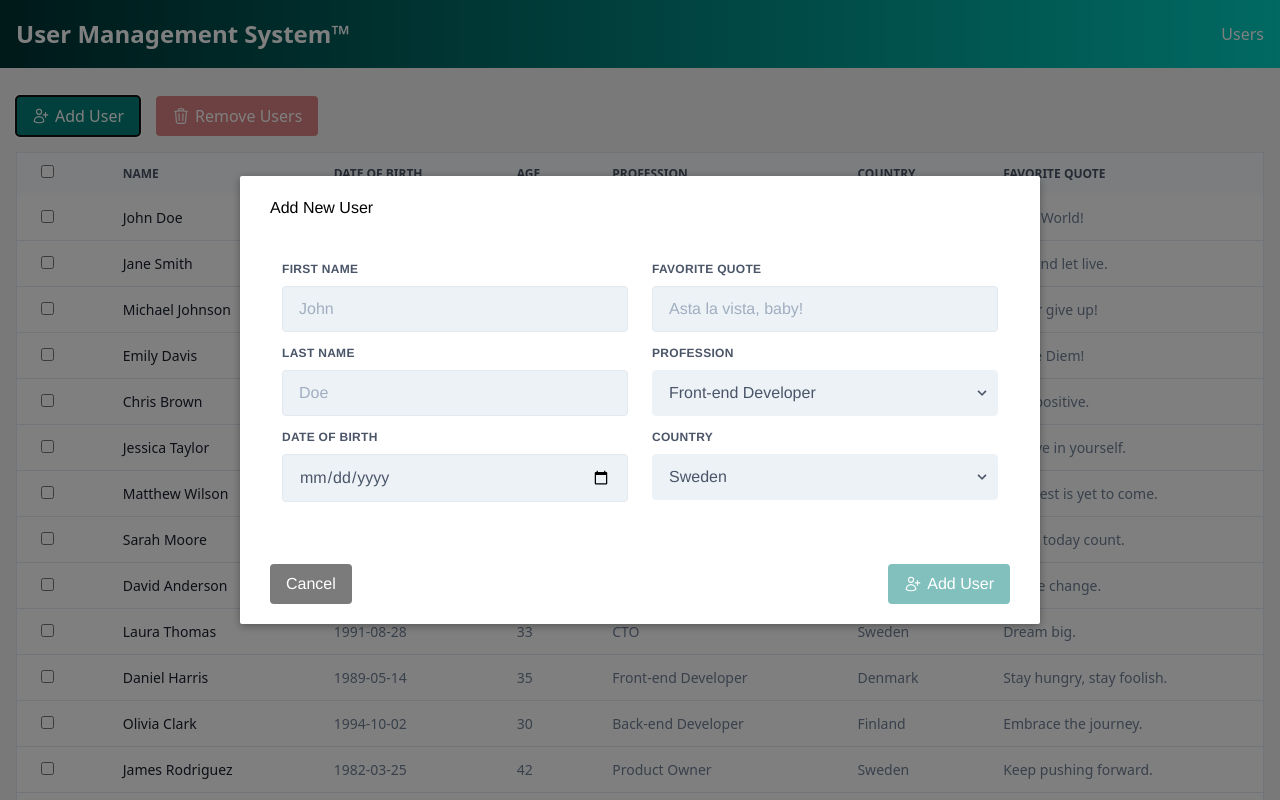
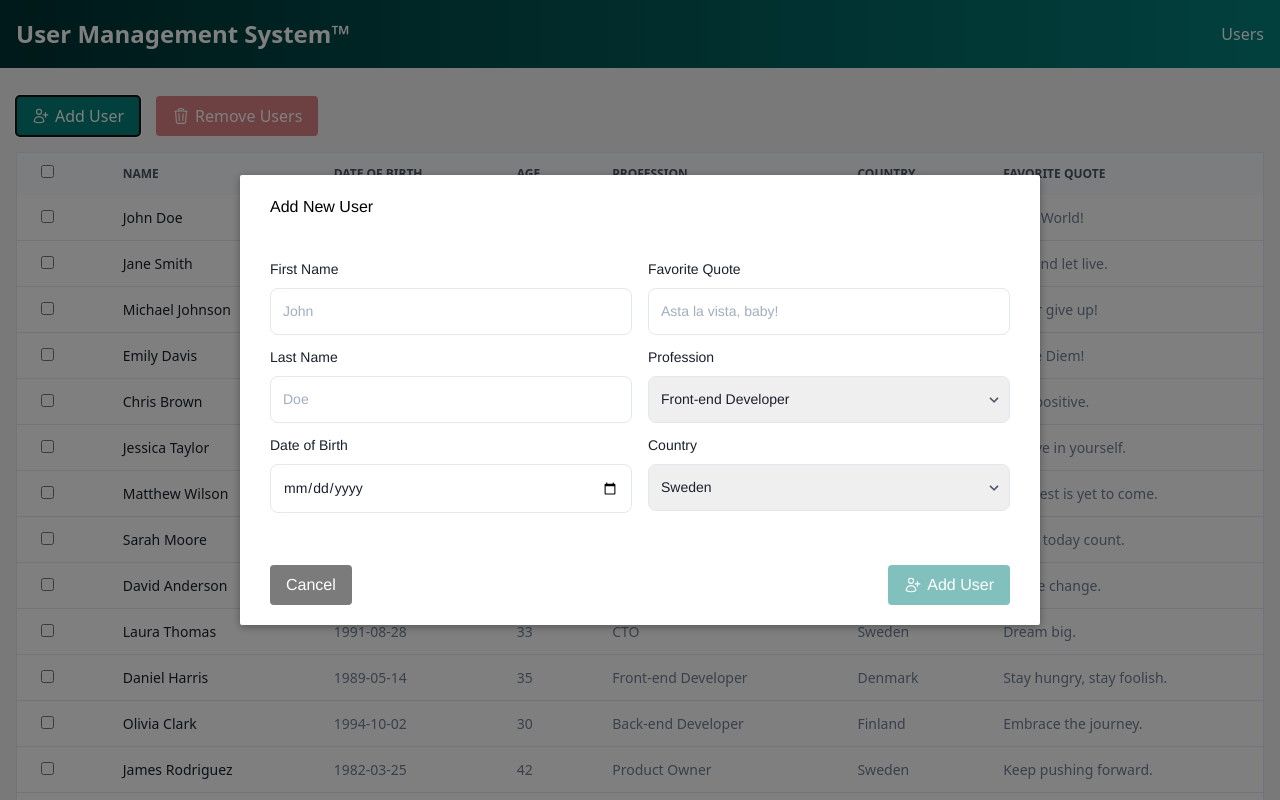
Before and after one commit to viktorgullmark/ums, a Vue app: page / in a window 1280 px wide. Both pictures are taken after a click on the button "Add User". Shown: the top 800 px of the page. Built offline with nearby package versions, Linux system fonts and the light colour scheme.

Commit message:
Rework visuals

```diff
--- a/src/components/AddUserModal.vue
+++ b/src/components/AddUserModal.vue
@@ -6,76 +6,56 @@
           <div class="modal-header">Add New User</div>
           <div class="modal-body">
             <form class="mx-auto my-10">
-              <div class="grid grid-cols-1 md:grid-cols-2">
+              <div class="grid grid-cols-1 gap-4 md:grid-cols-2">
                 <div>
-                  <div class="w-full px-3 mb-6 md:mb-0">
-                    <label
-                      class="block uppercase tracking-wide text-gray-700 text-xs font-bold mb-2"
-                      for="grid-first-name"
-                      v-text="'First Name'"
-                    />
-                    <input
-                      class="appearance-none block w-full bg-gray-200 text-gray-700 border rounded py-3 px-4 mb-3 leading-tight focus:outline-none focus:bg-white"
+                  <div class="w-full mb-3">
+                    <input-component
+                      label="First Name"
                       id="grid-first-name"
-                      type="text"
                       placeholder="John"
                       v-model="user.firstName"
                     />
                   </div>
-                  <div class="w-full px-3 mb-6 md:mb-0">
-                    <label
-                      class="block uppercase tracking-wide text-gray-700 text-xs font-bold mb-2"
-                      for="grid-last-name"
-                      v-text="'Last Name'"
-                    />
-                    <input
-                      class="appearance-none block w-full bg-gray-200 text-gray-700 border rounded py-3 px-4 mb-3 leading-tight focus:outline-none focus:bg-white"
+                  <div class="w-full mb-3">
+                    <input-component
+                      label="Last Name"
                       id="grid-last-name"
-                      type="text"
                       placeholder="Doe"
                       v-model="user.lastName"
                     />
                   </div>
-                  <div class="w-full px-3 mb-6 md:mb-0">
-                    <label
-                      class="block uppercase tracking-wide text-gray-700 text-xs font-bold mb-2"
-                      for="grid-date"
-                      v-text="'Date of Birth'"
-                    />
-                    <input
-                      class="appearance-none block w-full bg-gray-200 text-gray-700 border rounded py-3 px-4 mb-3 leading-tight focus:outline-none focus:bg-white"
+                  <div class="w-full mb-3">
+                    <input-component
+                      label="Date of Birth"
                       id="grid-date"
                       type="date"
+                      placeholder="Date of Birth"
                       v-model="user.birthDate"
                     />
                   </div>
                 </div>
                 <div>
-                  <div class="w-full px-3 mb-6 md:mb-0">
-                    <label
-                      class="block uppercase tracking-wide text-gray-700 text-xs font-bold mb-2"
-                      for="grid-quote"
-                      v-text="'Favorite Quote'"
-                    />
-                    <input
-                      class="appearance-none block w-full bg-gray-200 text-gray-700 border rounded py-3 px-4 mb-3 leading-tight focus:outline-none focus:bg-white"
+                  <div class="w-full mb-3">
+                    <input-component
+                      label="Favorite Quote"
                       id="grid-quote"
-                      type="text"
                       placeholder="Asta la vista, baby!"
                       v-model="user.quote"
                     />
                   </div>
 
-                  <div class="w-full px-3 mb-6 md:mb-0">
+                  <div class="w-full mb-3">
                     <drop-down
+                      id="profession"
                       label="Profession"
                       :options="professions"
                       :changeSelect="selectProfession"
                     />
                   </div>
 
-                  <div class="w-full px-3 mb-6">
+                  <div class="w-full mb-3">
                     <drop-down
+                      id="country"
                       label="Country"
                       :options="countries"
                       :changeSelect="selectCountry"
@@ -110,6 +90,7 @@
 <script>
 import { mapState, mapActions, mapMutations } from "vuex";
 import DropDown from "./DropDown";
+import InputComponent from "./Input";
 import ButtonComponent from "./Button";
 
 export default {
@@ -127,6 +108,7 @@ export default {
   components: {
     DropDown,
     ButtonComponent,
+    InputComponent,
   },
   computed: {
     valid: function () {
@@ -165,7 +147,7 @@ export default {
 <style scoped>
 .modal-mask {
   position: fixed;
-  z-index: 9998;
+  z-index: 2000;
   top: 0;
   left: 0;
   width: 100%;
--- a/src/components/DropDown.vue
+++ b/src/components/DropDown.vue
@@ -1,13 +1,14 @@
 <template>
   <div>
     <label
-      class="block uppercase tracking-wide text-gray-700 text-xs font-bold mb-2"
+      :for="id"
+      class="block mb-2 text-sm font-medium text-gray-900 dark:text-white"
       v-text="label"
     />
     <div class="relative">
       <select
-        id="grid-state"
-        class="block appearance-none w-full bg-gray-200 border border-gray-200 text-gray-700 py-3 px-4 mb-3 pr-8 rounded leading-tight focus:outline-none focus:bg-white focus:border-gray-500"
+        :id="id"
+        class="bg-gray-50 appearance-none border border-gray-300 text-gray-900 text-sm rounded-lg focus:ring-blue-500 focus:border-blue-500 block w-full p-3"
         @change="changeSelect($event.target.value)"
       >
         <option :value="options[0].value" v-text="options[0].text" />
@@ -34,6 +35,9 @@
 export default {
   name: "DropDown",
   props: {
+    id: {
+      type: String,
+    },
     options: {
       type: Array,
       default: () => [
--- a/src/components/NavBar.vue
+++ b/src/components/NavBar.vue
@@ -33,7 +33,7 @@ nav {
   background: linear-gradient(
     90deg,
     rgba(0, 50, 51, 1) 0%,
-    rgba(3, 211, 197, 1) 100%
+    rgba(4, 129, 124, 1) 100%
   );
 }
 </style>
```
